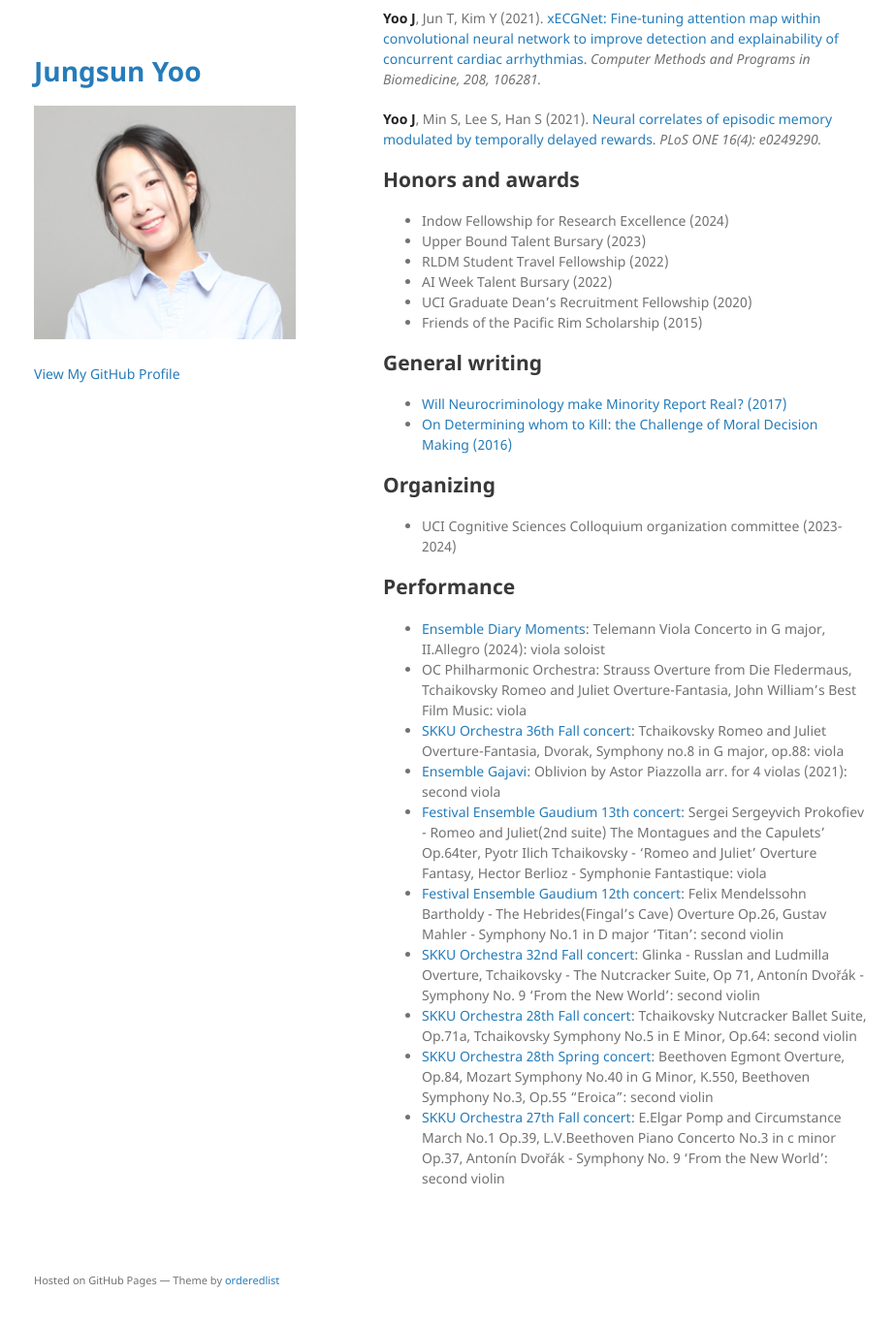
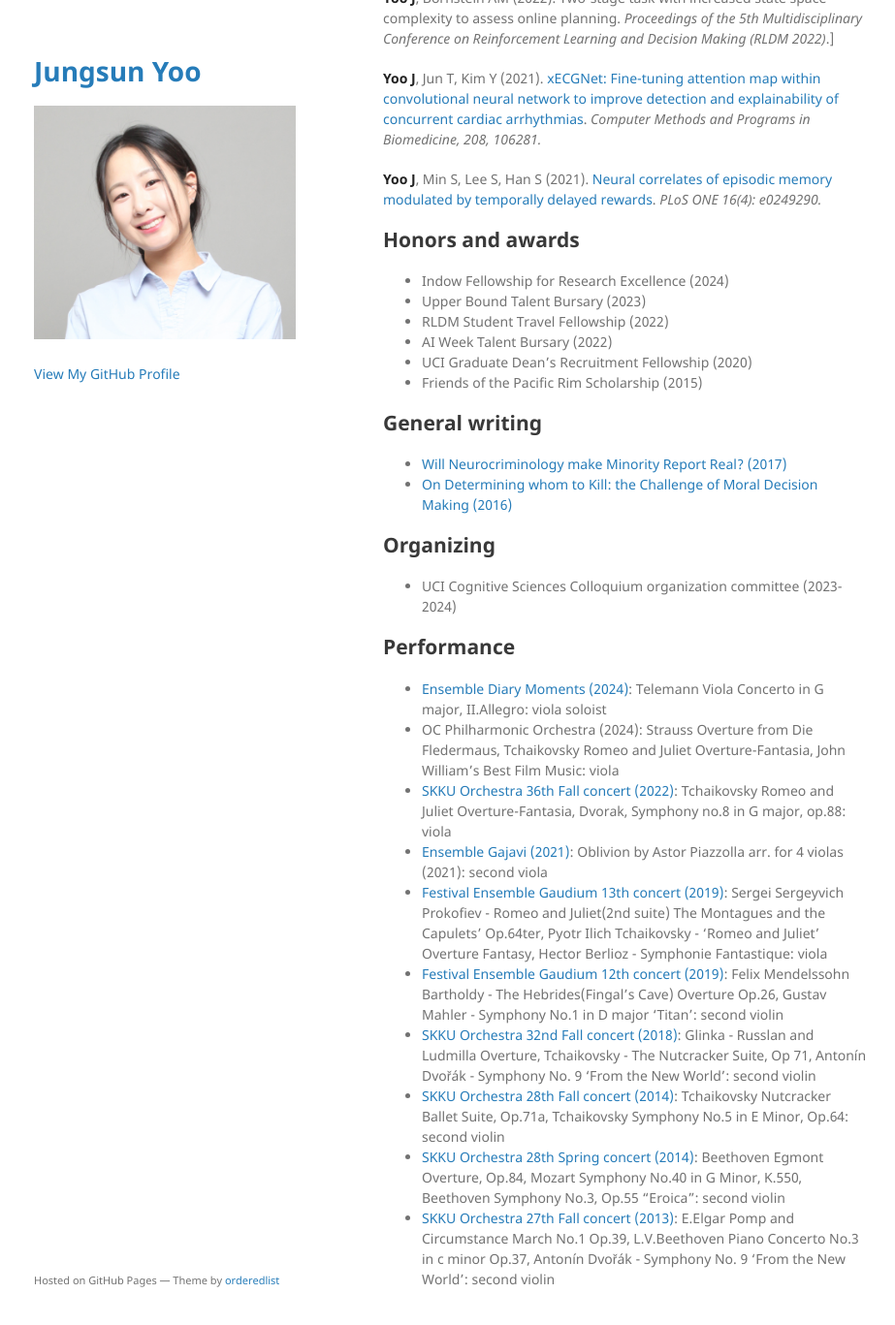
Before and after one commit to jungsunyoo/jungsunyoo.github.io, a Jekyll site: the page built from index.md, in a window 1280 px wide and 1400 px high, scrolled down 833 px. Shown: the top 1367 px of the window at 97% size, without its empty margins (175-1098 px from the left). Built offline with Jekyll 4.4.1, drawn with Linux system fonts in a browser that asks for light colours; the repository's description, which GitHub fills in, is left out; some of the changed text lies outside the part shown.

Commit message:
orchestra update

```diff
--- a/index.md
+++ b/index.md
@@ -54,16 +56,16 @@ Schultz H, **Yoo J**, Meshi D, Heekeren HR (2022). [Category-specific memory enc
 
 ## Performance
 
-* [Ensemble Diary Moments](https://www.youtube.com/watch?v=Q1wf5hc6aMU): Telemann Viola Concerto in G major, II.Allegro (2024): viola soloist
-* OC Philharmonic Orchestra: Strauss Overture from Die Fledermaus, Tchaikovsky Romeo and Juliet Overture-Fantasia, John William's Best Film Music: viola
-* [SKKU Orchestra 36th Fall concert](https://www.youtube.com/watch?v=GRl_71-37B0): Tchaikovsky Romeo and Juliet Overture-Fantasia, Dvorak, Symphony no.8 in G major, op.88: viola
-* [Ensemble Gajavi](https://www.youtube.com/watch?v=puLFBhQz9Lo): Oblivion by Astor Piazzolla arr. for 4 violas (2021): second viola
-* [Festival Ensemble Gaudium 13th concert](https://www.youtube.com/watch?v=q8ymbOdwf5M): Sergei Sergeyvich Prokofiev - Romeo and Juliet(2nd suite) The Montagues and the Capulets' Op.64ter, Pyotr Ilich Tchaikovsky - 'Romeo and Juliet' Overture Fantasy, Hector Berlioz - Symphonie Fantastique: viola
-* [Festival Ensemble Gaudium 12th concert](https://www.youtube.com/watch?v=wAArHf3I7R0): Felix Mendelssohn Bartholdy - The Hebrides(Fingal's Cave) Overture Op.26, Gustav Mahler - Symphony No.1 in D major 'Titan': second violin
-* [SKKU Orchestra 32nd Fall concert](https://www.youtube.com/watch?v=0CkXeRI6k9A): Glinka - Russlan and Ludmilla Overture, Tchaikovsky - The Nutcracker Suite, Op 71, Antonín Dvořák - Symphony No. 9 ‘From the New World’: second violin
-* [SKKU Orchestra 28th Fall concert](https://www.youtube.com/watch?v=X6-aUus_Fts): Tchaikovsky Nutcracker Ballet Suite, Op.71a, Tchaikovsky Symphony No.5 in E Minor, Op.64: second violin
-* [SKKU Orchestra 28th Spring concert](https://www.youtube.com/watch?v=jbFghasawp0): Beethoven Egmont Overture, Op.84, Mozart Symphony No.40 in G Minor, K.550, Beethoven Symphony No.3, Op.55 "Eroica": second violin
-* [SKKU Orchestra 27th Fall concert](https://www.youtube.com/watch?v=Pk5Kvxhxo2Y): E.Elgar Pomp and Circumstance March No.1 Op.39, L.V.Beethoven Piano Concerto No.3 in c minor Op.37, Antonín Dvořák - Symphony No. 9 ‘From the New World’: second violin
+* [Ensemble Diary Moments (2024)](https://www.youtube.com/watch?v=Q1wf5hc6aMU): Telemann Viola Concerto in G major, II.Allegro: viola soloist
+* OC Philharmonic Orchestra (2024): Strauss Overture from Die Fledermaus, Tchaikovsky Romeo and Juliet Overture-Fantasia, John William's Best Film Music: viola
+* [SKKU Orchestra 36th Fall concert (2022)](https://www.youtube.com/watch?v=GRl_71-37B0): Tchaikovsky Romeo and Juliet Overture-Fantasia, Dvorak, Symphony no.8 in G major, op.88: viola
+* [Ensemble Gajavi (2021)](https://www.youtube.com/watch?v=puLFBhQz9Lo): Oblivion by Astor Piazzolla arr. for 4 violas (2021): second viola
+* [Festival Ensemble Gaudium 13th concert (2019)](https://www.youtube.com/watch?v=q8ymbOdwf5M): Sergei Sergeyvich Prokofiev - Romeo and Juliet(2nd suite) The Montagues and the Capulets' Op.64ter, Pyotr Ilich Tchaikovsky - 'Romeo and Juliet' Overture Fantasy, Hector Berlioz - Symphonie Fantastique: viola
+* [Festival Ensemble Gaudium 12th concert (2019)](https://www.youtube.com/watch?v=wAArHf3I7R0): Felix Mendelssohn Bartholdy - The Hebrides(Fingal's Cave) Overture Op.26, Gustav Mahler - Symphony No.1 in D major 'Titan': second violin
+* [SKKU Orchestra 32nd Fall concert (2018)](https://www.youtube.com/watch?v=0CkXeRI6k9A): Glinka - Russlan and Ludmilla Overture, Tchaikovsky - The Nutcracker Suite, Op 71, Antonín Dvořák - Symphony No. 9 ‘From the New World’: second violin
+* [SKKU Orchestra 28th Fall concert (2014)](https://www.youtube.com/watch?v=X6-aUus_Fts): Tchaikovsky Nutcracker Ballet Suite, Op.71a, Tchaikovsky Symphony No.5 in E Minor, Op.64: second violin
+* [SKKU Orchestra 28th Spring concert (2014)](https://www.youtube.com/watch?v=jbFghasawp0): Beethoven Egmont Overture, Op.84, Mozart Symphony No.40 in G Minor, K.550, Beethoven Symphony No.3, Op.55 "Eroica": second violin
+* [SKKU Orchestra 27th Fall concert (2013)](https://www.youtube.com/watch?v=Pk5Kvxhxo2Y): E.Elgar Pomp and Circumstance March No.1 Op.39, L.V.Beethoven Piano Concerto No.3 in c minor Op.37, Antonín Dvořák - Symphony No. 9 ‘From the New World’: second violin
 
 
 <!-- ##
```
Also changed, not shown: other parts of index.md (+2 -0 lines).
